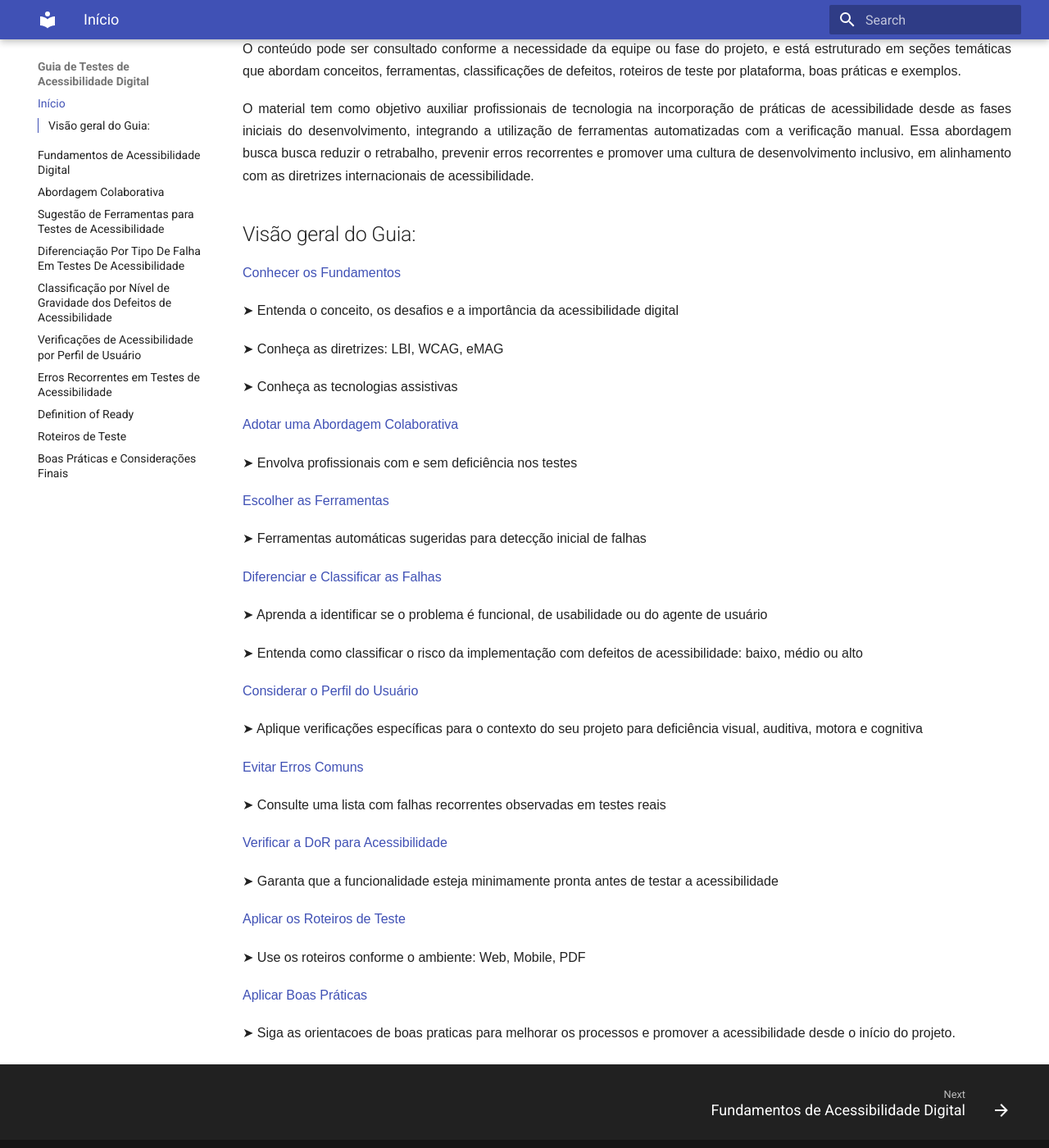
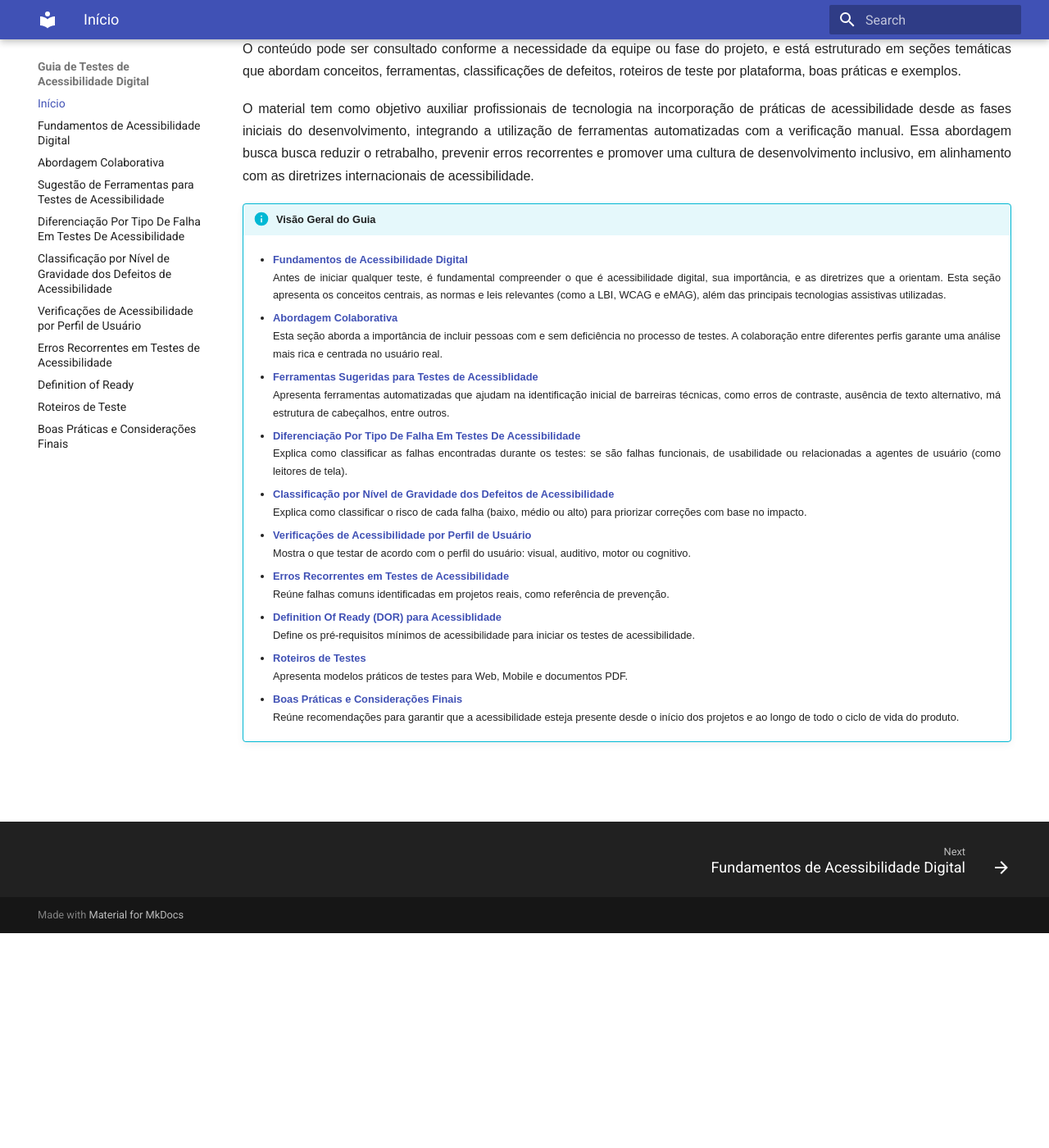
Before and after one commit to MariFalkemback/guia-acessibilidade, an MkDocs documentation site: the page built from docs/index.md, in a window 1280 px wide and 1400 px high, scrolled down 262 px. Shown: the whole window at 82% size. Built offline with MkDocs 1.6.1 and Material for MkDocs 9.7.7, drawn with Linux system fonts in a browser that asks for light colours.

Commit message:
Refactor code structure for improved readability and maintainability

```diff
--- a/docs/index.md
+++ b/docs/index.md
@@ -7,46 +7,34 @@ O conteúdo pode ser consultado conforme a necessidade da equipe ou fase do proj
 O material tem como objetivo auxiliar profissionais de tecnologia na incorporação de práticas de acessibilidade desde as fases iniciais do desenvolvimento, integrando a utilização de ferramentas automatizadas com a verificação manual. Essa abordagem busca busca reduzir o retrabalho, prevenir erros recorrentes e promover uma cultura de desenvolvimento inclusivo, em alinhamento com as diretrizes internacionais de acessibilidade.
 
 
+!!! info "Visão Geral do Guia"
 
-## Visão geral do Guia:
-[Conhecer os Fundamentos](fundamentos.md#fundamentos-de-acessibilidade-digital)
+    - **[Fundamentos de Acessibilidade Digital](fundamentos.md#fundamentos-de-acessibilidade-digital)**
+      Antes de iniciar qualquer teste, é fundamental compreender o que é acessibilidade digital, sua importância, e as diretrizes que a orientam. Esta seção apresenta os conceitos centrais, as normas e leis relevantes (como a LBI, WCAG e eMAG), além das principais tecnologias assistivas utilizadas.
 
-➤ Entenda o conceito, os desafios e a importância da acessibilidade digital
+    - **[Abordagem Colaborativa](abordagem_colaborativa.md#abordagem-colaborativa)**
+      Esta seção aborda a importância de incluir pessoas com e sem deficiência no processo de testes. A colaboração entre diferentes perfis garante uma análise mais rica e centrada no usuário real.
 
-➤ Conheça as diretrizes: LBI, WCAG, eMAG
+    - **[Ferramentas Sugeridas para Testes de Acessiblidade](ferramentas.md#ferramentas-sugeridas-para-testes-de-acessiblidade)**
+      Apresenta ferramentas automatizadas que ajudam na identificação inicial de barreiras técnicas, como erros de contraste, ausência de texto alternativo, má estrutura de cabeçalhos, entre outros.
 
-➤ Conheça as tecnologias assistivas
+    - **[Diferenciação Por Tipo De Falha Em Testes De Acessibilidade](diferenciar_acessibilidade.md#diferenciacao-por-tipo-de-falha-em-testes-de-acessibilidade)**
+      Explica como classificar as falhas encontradas durante os testes: se são falhas funcionais, de usabilidade ou relacionadas a agentes de usuário (como leitores de tela).
 
-[Adotar uma Abordagem Colaborativa](abordagem_colaborativa.md#abordagem-colaborativa)
+    - **[Classificação por Nível de Gravidade dos Defeitos de Acessibilidade](classificacao_defeitos.md#classificacao-por-nivel-de-gravidade-dos-defeitos-de-acessibilidade)**
+      Explica como classificar o risco de cada falha (baixo, médio ou alto) para priorizar correções com base no impacto.
 
-➤ Envolva profissionais com e sem deficiência nos testes
+    - **[Verificações de Acessibilidade por Perfil de Usuário](verificacoes_por_deficiencia.md#verificacoes-de-acessibilidade-por-perfil-de-usuario)**
+      Mostra o que testar de acordo com o perfil do usuário: visual, auditivo, motor ou cognitivo.
 
-[Escolher as Ferramentas](ferramentas.md#ferramentas-sugeridas-para-testes-de-acessiblidade)
+    - **[Erros Recorrentes em Testes de Acessibilidade](erros_recorrentes.md#erros-recorrentes-em-testes-de-acessibilidade)**
+      Reúne falhas comuns identificadas em projetos reais, como referência de prevenção.
 
-➤ Ferramentas automáticas sugeridas para detecção inicial de falhas
+    - **[Definition Of Ready (DOR) para Acessiblidade](dor.md#definition-of-ready-dor-para-acessiblidade)**
+      Define os pré-requisitos mínimos de acessibilidade para iniciar os testes de acessibilidade.
 
-[Diferenciar e Classificar as Falhas](diferenciar_acessibilidade.md#diferenciacao-por-tipo-de-falha-em-testes-de-acessibilidade)
+    - **[Roteiros de Testes](roteiros.md#roteiros-de-testes)**
+      Apresenta modelos práticos de testes para Web, Mobile e documentos PDF.
 
-➤ Aprenda a identificar se o problema é funcional, de usabilidade ou do agente de usuário
-
-➤ Entenda como classificar o risco da implementação com defeitos de acessibilidade: baixo, médio ou alto
-
-[Considerar o Perfil do Usuário](verificacoes_por_deficiencia.md#verificacoes-de-acessibilidade-por-perfil-de-usuario)
-
-➤ Aplique verificações específicas para o contexto do seu projeto para deficiência visual, auditiva, motora e cognitiva
-
-[Evitar Erros Comuns](erros_recorrentes.md#erros-recorrentes-em-testes-de-acessibilidade)
-
-➤ Consulte uma lista com falhas recorrentes observadas em testes reais
-
-[Verificar a DoR para Acessibilidade](dor.md#definition-of-ready-dor-para-acessiblidade)
-
-➤ Garanta que a funcionalidade esteja minimamente pronta antes de testar a acessibilidade
-
-[Aplicar os Roteiros de Teste](roteiros.md#roteiros-de-testes)
-
-➤ Use os roteiros conforme o ambiente: Web, Mobile, PDF
-
-[Aplicar Boas Práticas](boas_praticas.md#boas-praticas-e-consideracoes-finais)
-
-➤ Siga as orientacoes de boas praticas para melhorar os processos e promover a acessibilidade desde o início do projeto.
+    - **[Boas Práticas e Considerações Finais](boas_praticas.md#boas-praticas-e-consideracoes-finais)**
+      Reúne recomendações para garantir que a acessibilidade esteja presente desde o início dos projetos e ao longo de todo o ciclo de vida do produto.
--- a/mkdocs.yml
+++ b/mkdocs.yml
@@ -37,6 +37,7 @@ markdown_extensions:
   - pymdownx.tabbed
   - pymdownx.snippets
   - attr_list
+  - admonition
 
 extra_javascript:
   - https://unpkg.com/mermaid@10.4.0/dist/mermaid.min.js
```
Also changed, not shown: docs/fundamentos.md (+0 -14 lines), site/fundamentos/index.html, site/index.html, site/search/search_index.json.
